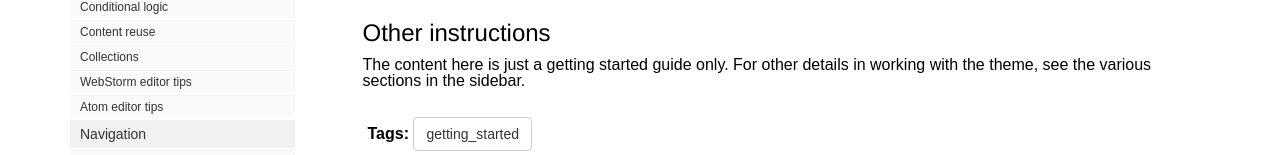
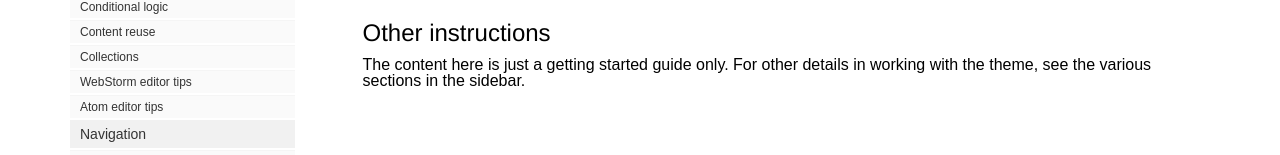
Before and after one commit to fbeaudoincoveo/cloudv2-docs-site, a Jekyll site: the page built from index.md, in a window 1280 px wide and 900 px high, scrolled down 4776 px. Shown: the part 729-884 px from the top of the window. Built offline with Jekyll 4.4.1, drawn with Linux system fonts in a browser that asks for light colours; nearby versions of some CDN libraries; comment, search, counter and statistics services are not loaded; a style sheet for code colours, icons or effects is not loaded.

Commit message:
Removing tags from the page template

```diff
--- a/_layouts/page.html
+++ b/_layouts/page.html
@@ -36,7 +36,7 @@ layout: default
 
   {{content}}
 
-    <div class="tags">
+    <!-- <div class="tags">
         {% if page.tags != null %}
         <b>Tags: </b>
         {% assign projectTags = site.data.tags.allowed-tags %}
@@ -46,7 +46,7 @@ layout: default
         {% endif %}
         {% endfor %}
         {% endif %}
-    </div>
+    </div> -->
 
     {% unless jekyll.environment == "production" %}
       {% if site.github_editme_path %}
@@ -55,7 +55,7 @@ layout: default
     {% endunless %}
 
     {% if site.disqus %}
-{% include disqus.html %}
+      {% include disqus.html %}
     {% endif %}
 
 </div>
```
